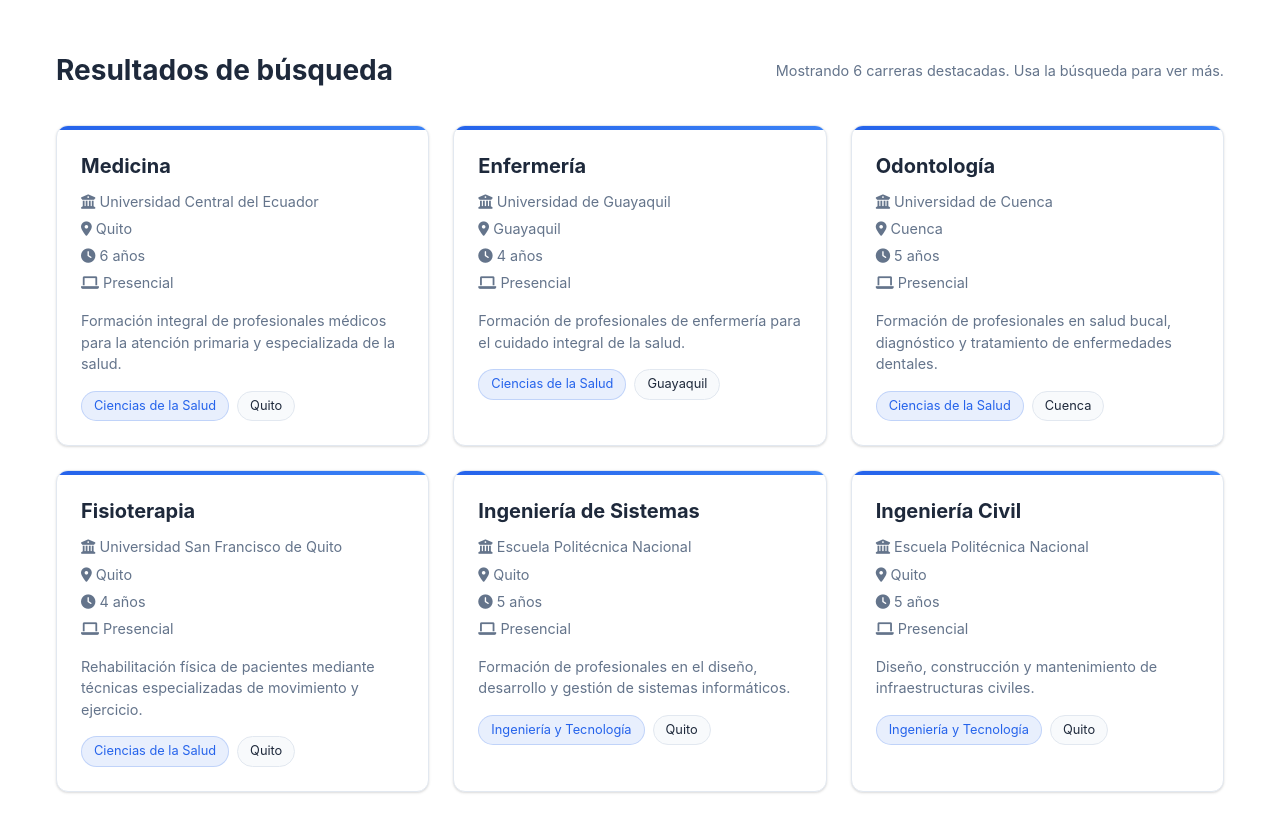
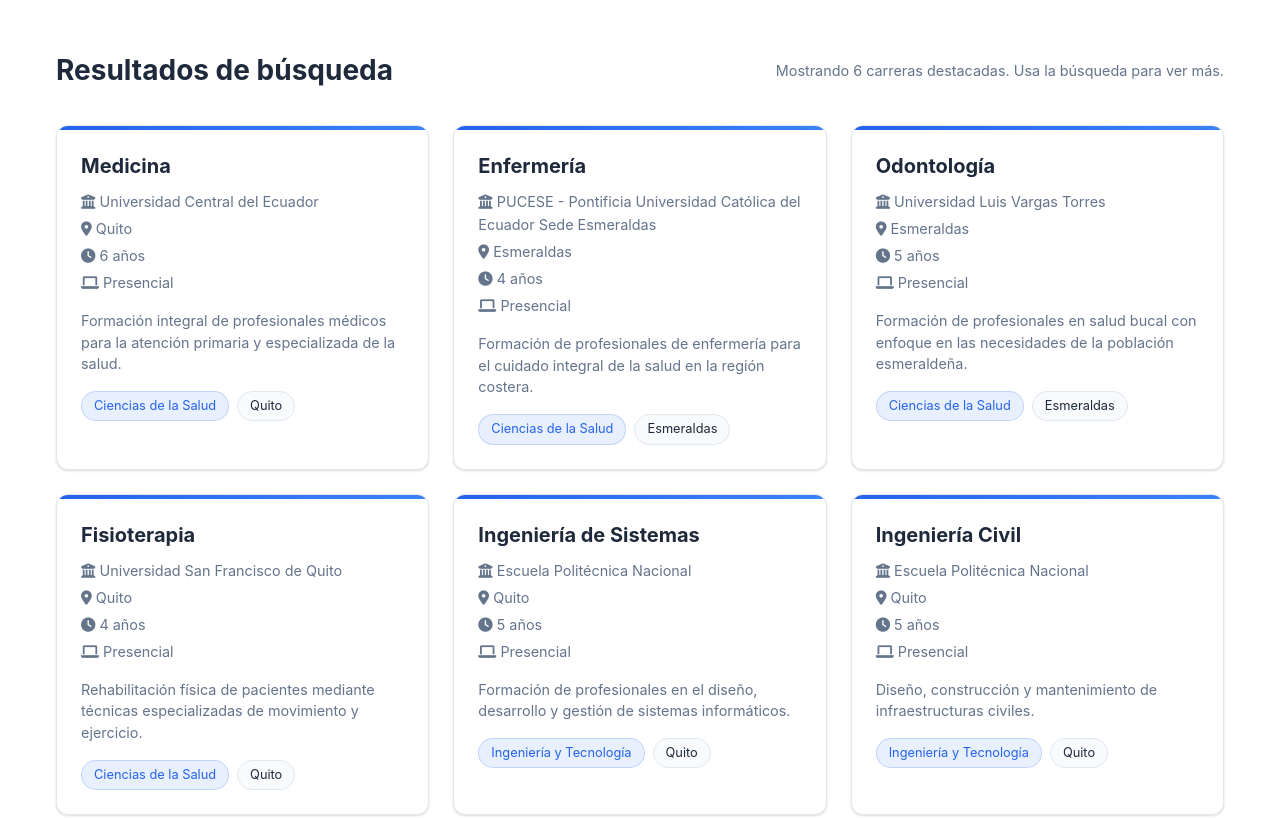
Before and after one commit to DouFROW/UNIVERSIDADES, a plain HTML site: page index.html in a window 1280 px wide. Shown: the part 980-1798 px from the top of the page. Drawn offline with Linux system fonts and the light colour scheme.

Commit message:
Esmeraldas...

```diff
--- a/index.html
+++ b/index.html
@@ -59,7 +59,7 @@
                 <span class="stat-label">Universidades</span>
             </div>
             <div class="stat">
-                <span class="stat-number" id="ciudadesCount">20+</span>
+                <span class="stat-number" id="ciudadesCount">21+</span>
                 <span class="stat-label">Ciudades</span>
             </div>
         </div>
@@ -98,6 +98,7 @@
                         <option value="loja">Loja</option>
                         <option value="machala">Machala</option>
                         <option value="portoviejo">Portoviejo</option>
+                        <option value="esmeraldas">Esmeraldas</option>
                     </select>
                     <select id="modalidadFilter">
                         <option value="">Todas las modalidades</option>
@@ -135,7 +136,7 @@
             <div class="universities-grid">
                 <div class="university-card">
                     <div class="university-logo">
-                        <img src="image/uniCentralEcuador.png" alt="">
+                        <img src="image/uniCentralEcuador.png" alt="Logo Universidad Central del Ecuador">
                     </div>
                     <h4>Universidad Central del Ecuador</h4>
                     <p>Quito</p>
@@ -143,7 +144,7 @@
                 </div>
                 <div class="university-card">
                     <div class="university-logo">
-                        <img src="image/EPN.png" alt="">
+                        <img src="image/EPN.png" alt="Logo Escuela Politécnica Nacional">
                     </div>
                     <h4>Escuela Politécnica Nacional</h4>
                     <p>Quito</p>
@@ -151,7 +152,7 @@
                 </div>
                 <div class="university-card">
                     <div class="university-logo">
-                        <img src="image/UG.png" alt="">
+                        <img src="image/UG.png" alt="Logo Universidad de Guayaquil">
                     </div>
                     <h4>Universidad de Guayaquil</h4>
                     <p>Guayaquil</p>
@@ -159,7 +160,7 @@
                 </div>
                 <div class="university-card">
                     <div class="university-logo">
-                        <img src="image/USFQ.png" alt="">
+                        <img src="image/USFQ.png" alt="Logo Universidad San Francisco de Quito">
                     </div>
                     <h4>Universidad San Francisco de Quito</h4>
                     <p>Quito</p>
@@ -167,7 +168,7 @@
                 </div>
                 <div class="university-card">
                     <div class="university-logo" id="logo-UC">
-                        <img src="image/UC.png" alt="">
+                        <img src="image/UC.png" alt="Logo Universidad de Cuenca">
                     </div>
                     <h4>Universidad de Cuenca</h4>
                     <p>Cuenca</p>
@@ -175,11 +176,47 @@
                 </div>
                 <div class="university-card">
                     <div class="university-logo">
-                        <img src="image/puce.png" alt="">
+                        <img src="image/puce.png" alt="Logo Pontificia Universidad Católica del Ecuador">
                     </div>
                     <h4>Pontificia Universidad Católica del Ecuador</h4>
                     <p>Quito</p>
                     <span class="university-type">Privada</span>
+                </div>
+                <!-- Universidad Luis Vargas Torres de Esmeraldas -->
+                <div class="university-card">
+                    <div class="university-logo">
+                        <img src="image/ult.png" alt="Logo Universidad Luis Vargas Torres">
+                    </div>
+                    <h4>Universidad Luis Vargas Torres</h4>
+                    <p>Esmeraldas</p>
+                    <span class="university-type">Pública</span>
+                </div>
+                <!-- PUCESE de Esmeraldas -->
+                <div class="university-card">
+                    <div class="university-logo">
+                        <img src="image/pucese.png" alt="Logo PUCESE Esmeraldas">
+                    </div>
+                    <h4>PUCESE - Pontificia Universidad Católica Sede Esmeraldas</h4>
+                    <p>Esmeraldas</p>
+                    <span class="university-type">Privada</span>
+                </div>
+                <!-- Universidad de las Américas -->
+                <div class="university-card">
+                    <div class="university-logo">
+                        <img src="image/udla.png" alt="Logo Universidad de las Américas">
+                    </div>
+                    <h4>Universidad de las Américas</h4>
+                    <p>Quito</p>
+                    <span class="university-type">Privada</span>
+                </div>
+                <!-- Universidad Técnica de Ambato -->
+                <div class="university-card">
+                    <div class="university-logo">
+                        <img src="image/uta.png" alt="Logo Universidad Técnica de Ambato">
+                    </div>
+                    <h4>Universidad Técnica de Ambato</h4>
+                    <p>Ambato</p>
+                    <span class="university-type">Pública</span>
                 </div>
             </div>
         </div>
--- a/script.js
+++ b/script.js
@@ -5,7 +5,7 @@
 // =============================================
 
 const carrerasData = [
-  // Ciencias de la Salud
+  // Ciencias de la Salud - Esmeraldas
   {
     id: 1,
     nombre: "Medicina",
@@ -26,30 +26,30 @@ const carrerasData = [
     id: 2,
     nombre: "Enfermería",
     area: "ciencias-salud",
-    universidad: "Universidad de Guayaquil",
-    ciudad: "guayaquil",
+    universidad: "PUCESE - Pontificia Universidad Católica del Ecuador Sede Esmeraldas",
+    ciudad: "esmeraldas",
     modalidad: "presencial",
     duracion: "4 años",
     descripcion:
-      "Formación de profesionales de enfermería para el cuidado integral de la salud.",
+      "Formación de profesionales de enfermería para el cuidado integral de la salud en la región costera.",
     requisitos: "Bachillerato en Ciencias, Vocación de servicio",
     campoLaboral:
-      "Hospitales, clínicas, centros de salud, atención domiciliaria",
-    pagina: "https://admision.ug.edu.ec/oferta-ug",
+      "Hospitales, clínicas, centros de salud, atención comunitaria",
+    pagina: "https://www.pucese.edu.ec/oferta-academica/grado/enfermeria",
   },
   {
     id: 3,
     nombre: "Odontología",
     area: "ciencias-salud",
-    universidad: "Universidad de Cuenca",
-    ciudad: "cuenca",
+    universidad: "Universidad Luis Vargas Torres",
+    ciudad: "esmeraldas",
     modalidad: "presencial",
     duracion: "5 años",
     descripcion:
-      "Formación de profesionales en salud bucal, diagnóstico y tratamiento de enfermedades dentales.",
+      "Formación de profesionales en salud bucal con enfoque en las necesidades de la población esmeraldeña.",
     requisitos: "Bachillerato en Ciencias, Examen de ingreso",
-    campoLaboral: "Consultorios dentales, hospitales, clínicas, investigación",
-    pagina: "https://www.ucuenca.edu.ec/carreras/odontologia",
+    campoLaboral: "Consultorios dentales, hospitales, clínicas, atención pública",
+    pagina: "https://www.ult.edu.ec/carreras/odontologia",
   },
   {
     id: 4,
@@ -100,17 +100,17 @@ const carrerasData = [
   },
   {
     id: 7,
-    nombre: "Ingeniería Industrial",
+    nombre: "Ingeniería en Acuicultura",
     area: "ingenieria",
-    universidad: "Universidad de Guayaquil",
-    ciudad: "guayaquil",
+    universidad: "Universidad Luis Vargas Torres",
+    ciudad: "esmeraldas",
     modalidad: "presencial",
     duracion: "5 años",
     descripcion:
-      "Optimización de procesos productivos y sistemas organizacionales para mejorar la eficiencia.",
-    requisitos: "Bachillerato en Ciencias, Matemáticas y física",
-    campoLaboral: "Industrias manufactureras, consultoría, logística",
-    pagina: "https://admision.ug.edu.ec/oferta-ug",
+      "Formación especializada en cultivo y producción de especies acuáticas en ambientes costeros.",
+    requisitos: "Bachillerato en Ciencias, Interés en biología marina",
+    campoLaboral: "Granjas acuícolas, centros de investigación marina, pesca",
+    pagina: "https://www.ult.edu.ec/carreras/acuicultura",
   },
   {
     id: 8,
@@ -133,12 +133,12 @@ const carrerasData = [
     id: 9,
     nombre: "Psicología",
     area: "ciencias-sociales",
-    universidad: "Pontificia Universidad Católica del Ecuador",
-    ciudad: "quito",
+    universidad: "PUCESE - Pontificia Universidad Católica del Ecuador Sede Esmeraldas",
+    ciudad: "esmeraldas",
     modalidad: "presencial",
     duracion: "4 años",
     descripcion:
-      "Estudio del comportamiento humano y procesos mentales para el bienestar social.",
+      "Estudio del comportamiento humano y procesos mentales con enfoque en la realidad social esmeraldeña.",
     requisitos: "Bachillerato, Aptitudes de comunicación",
     campoLaboral:
       "Clínicas, hospitales, instituciones educativas, recursos humanos",
@@ -210,16 +210,16 @@ const carrerasData = [
     id: 14,
     nombre: "Diseño Gráfico",
     area: "arte-humanidades",
-    universidad: "Universidad San Francisco de Quito",
-    ciudad: "quito",
+    universidad: "PUCESE - Pontificia Universidad Católica del Ecuador Sede Esmeraldas",
+    ciudad: "esmeraldas",
     modalidad: "presencial",
     duracion: "4 años",
     descripcion:
-      "Creación de soluciones visuales para comunicación y publicidad.",
+      "Creación de soluciones visuales con inspiración en la cultura y biodiversidad esmeraldeña.",
     requisitos: "Bachillerato, Creatividad, habilidades artísticas",
     campoLaboral:
-      "Agencias de publicidad, estudios de diseño, medios digitales",
-    pagina: "https://www.usfq.edu.ec/es/carreras-de-pregrado/diseno-grafico",
+      "Agencias de publicidad, estudios de diseño, medios digitales, turismo",
+    pagina: "https://www.pucese.edu.ec/oferta-academica/grado/diseno-grafico",
   },
   {
     id: 15,
@@ -331,16 +331,16 @@ const carrerasData = [
     id: 22,
     nombre: "Pedagogía",
     area: "educacion",
-    universidad: "Universidad Central del Ecuador",
-    ciudad: "quito",
+    universidad: "Universidad Luis Vargas Torres",
+    ciudad: "esmeraldas",
     modalidad: "presencial",
     duracion: "4 años",
     descripcion:
-      "Ciencia de la educación, enfocada en métodos y procesos de enseñanza.",
+      "Ciencia de la educación con enfoque en la realidad educativa de la región costera.",
     requisitos: "Bachillerato, Interés en procesos educativos",
     campoLaboral:
       "Instituciones educativas, diseño curricular, investigación educativa",
-    pagina: "https://www.uce.edu.ec/web/facultad-de-filosofia",
+    pagina: "https://www.ult.edu.ec/carreras/pedagogia",
   },
   {
     id: 23,
@@ -405,30 +405,30 @@ const carrerasData = [
     id: 27,
     nombre: "Contabilidad y Auditoría",
     area: "economia-negocios",
-    universidad: "Universidad Técnica de Machala",
-    ciudad: "machala",
+    universidad: "Universidad Luis Vargas Torres",
+    ciudad: "esmeraldas",
     modalidad: "presencial",
     duracion: "4 años",
-    descripcion: "Gestión financiera, contable y auditoría empresarial.",
+    descripcion: "Gestión financiera y contable para empresas de la región costera.",
     requisitos: "Bachillerato, Aptitudes matemáticas",
     campoLaboral:
       "Empresas públicas y privadas, firmas de auditoría, consultoría financiera",
-    pagina: "https://portal.utmachala.edu.ec/portalwp/carrera/contabilidad-y-auditoria",
+    pagina: "https://www.ult.edu.ec/carreras/contabilidad",
   },
   {
     id: 28,
     nombre: "Turismo",
     area: "economia-negocios",
-    universidad: "Universidad Técnica del Norte",
-    ciudad: "riobamba",
+    universidad: "PUCESE - Pontificia Universidad Católica del Ecuador Sede Esmeraldas",
+    ciudad: "esmeraldas",
     modalidad: "presencial",
     duracion: "4 años",
     descripcion:
-      "Gestión y promoción de destinos turísticos y servicios de hospitalidad.",
-    requisitos: "Bachillerato, Idiomas (preferible)",
+      "Gestión y promoción del turismo sostenible en la región costera y sus atractivos naturales.",
+    requisitos: "Bachillerato, Idiomas (preferible), interés en cultura local",
     campoLaboral:
-      "Hoteles, agencias de viajes, ministerio de turismo, emprendimiento turístico",
-    pagina: "https://turismo.utn.edu.ec",
+      "Hoteles, agencias de viajes, ministerio de turismo, guías turísticos",
+    pagina: "https://www.pucese.edu.ec/oferta-academica/grado/turismo",
   },
 
   // Carreras adicionales para cobertura completa
@@ -548,6 +548,67 @@ const carrerasData = [
       "Hospitales, clínicas, atención primaria, telemedicina",
     pagina: "https://www.utpl.edu.ec/carreras/enfermeria",
   },
+  // Carreras adicionales para Esmeraldas
+  {
+    id: 37,
+    nombre: "Gastronomía",
+    area: "arte-humanidades",
+    universidad: "Universidad Luis Vargas Torres",
+    ciudad: "esmeraldas",
+    modalidad: "presencial",
+    duracion: "4 años",
+    descripcion:
+      "Arte culinario con énfasis en la gastronomía costera y afroecuatoriana.",
+    requisitos: "Bachillerato, Creatividad, interés en cocina",
+    campoLaboral:
+      "Restaurantes, hoteles, catering, emprendimiento gastronómico",
+    pagina: "https://www.ult.edu.ec/carreras/gastronomia",
+  },
+  {
+    id: 38,
+    nombre: "Ingeniería en Petróleos",
+    area: "ingenieria",
+    universidad: "Universidad Luis Vargas Torres",
+    ciudad: "esmeraldas",
+    modalidad: "presencial",
+    duracion: "5 años",
+    descripcion:
+      "Formación especializada en la explotación y procesamiento de recursos petroleros.",
+    requisitos: "Bachillerato en Ciencias, Matemáticas y química",
+    campoLaboral:
+      "Industria petrolera, refinerías, consultoría energética",
+    pagina: "https://www.ult.edu.ec/carreras/ingenieria-petroleos",
+  },
+  {
+    id: 39,
+    nombre: "Trabajo Social",
+    area: "ciencias-sociales",
+    universidad: "PUCESE - Pontificia Universidad Católica del Ecuador Sede Esmeraldas",
+    ciudad: "esmeraldas",
+    modalidad: "presencial",
+    duracion: "4 años",
+    descripcion:
+      "Intervención social para mejorar la calidad de vida de comunidades vulnerables.",
+    requisitos: "Bachillerato, Sensibilidad social, vocación de servicio",
+    campoLaboral:
+      "ONGs, municipios, ministerios, trabajo comunitario",
+    pagina: "https://www.pucese.edu.ec/oferta-academica/grado/trabajo-social",
+  },
+  {
+    id: 40,
+    nombre: "Administración de Empresas Turísticas",
+    area: "economia-negocios",
+    universidad: "PUCESE - Pontificia Universidad Católica del Ecuador Sede Esmeraldas",
+    ciudad: "esmeraldas",
+    modalidad: "presencial",
+    duracion: "4 años",
+    descripcion:
+      "Gestión empresarial especializada en el sector turístico costero.",
+    requisitos: "Bachillerato, Idiomas, interés en turismo",
+    campoLaboral:
+      "Hoteles, agencias de viajes, operadores turísticos, emprendimiento",
+    pagina: "https://www.pucese.edu.ec/oferta-academica/grado/administracion-turistica",
+  },
 ];
 
 // =============================================
@@ -609,6 +670,9 @@ document.addEventListener("DOMContentLoaded", function () {
 
   inicializarEventListeners();
   animarContadores();
+
+  // Agregar Esmeraldas al filtro de ciudades si no existe
+  agregarEsmeraldasAlFiltro();
 });
 
 // =============================================
@@ -879,6 +943,19 @@ function actualizarContadorResultados() {
   }
 }
 
+// Función para agregar Esmeraldas al filtro de ciudades
+function agregarEsmeraldasAlFiltro() {
+  const ciudadFilter = document.getElementById("ciudadFilter");
+  const opcionesExistentes = Array.from(ciudadFilter.options).map(opt => opt.value);
+
+  if (!opcionesExistentes.includes("esmeraldas")) {
+    const nuevaOpcion = document.createElement("option");
+    nuevaOpcion.value = "esmeraldas";
+    nuevaOpcion.textContent = "Esmeraldas";
+    ciudadFilter.appendChild(nuevaOpcion);
+  }
+}
+
 // Funciones auxiliares
 function capitalizeFirst(str) {
   return str.charAt(0).toUpperCase() + str.slice(1);
@@ -916,7 +993,7 @@ function animarContadores() {
     },
     {
       element: document.getElementById("ciudadesCount"),
-      target: 20,
+      target: 21, // Actualizado a 21+ por Esmeraldas
       suffix: "+",
     },
   ];
```
